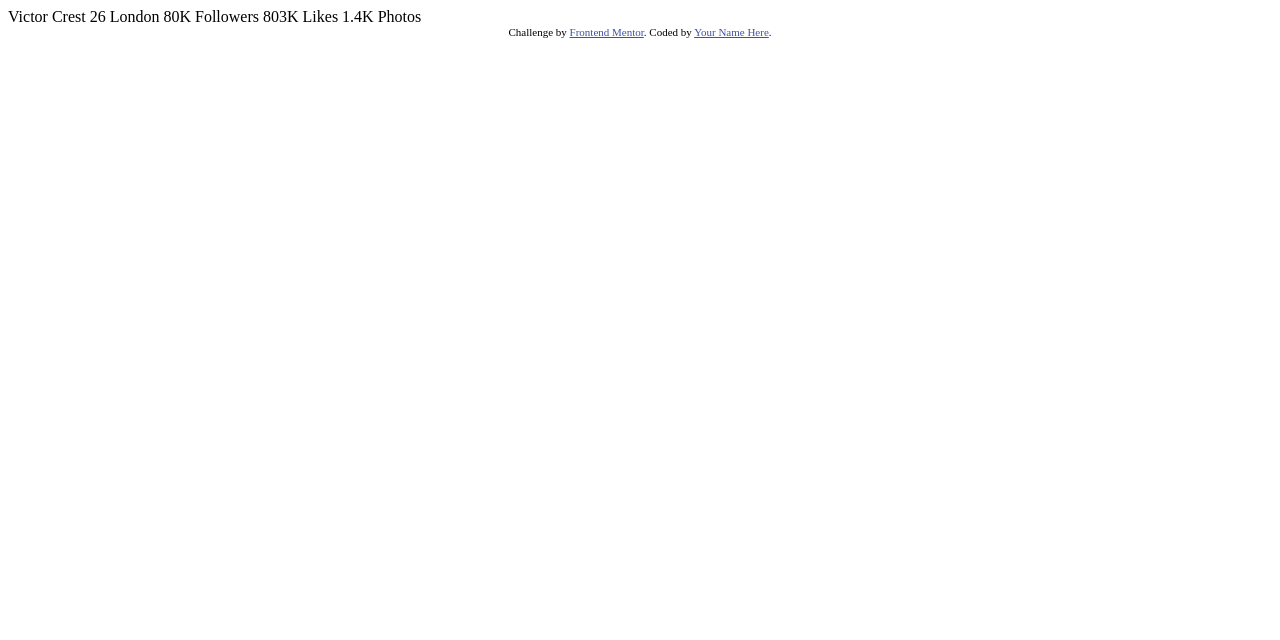
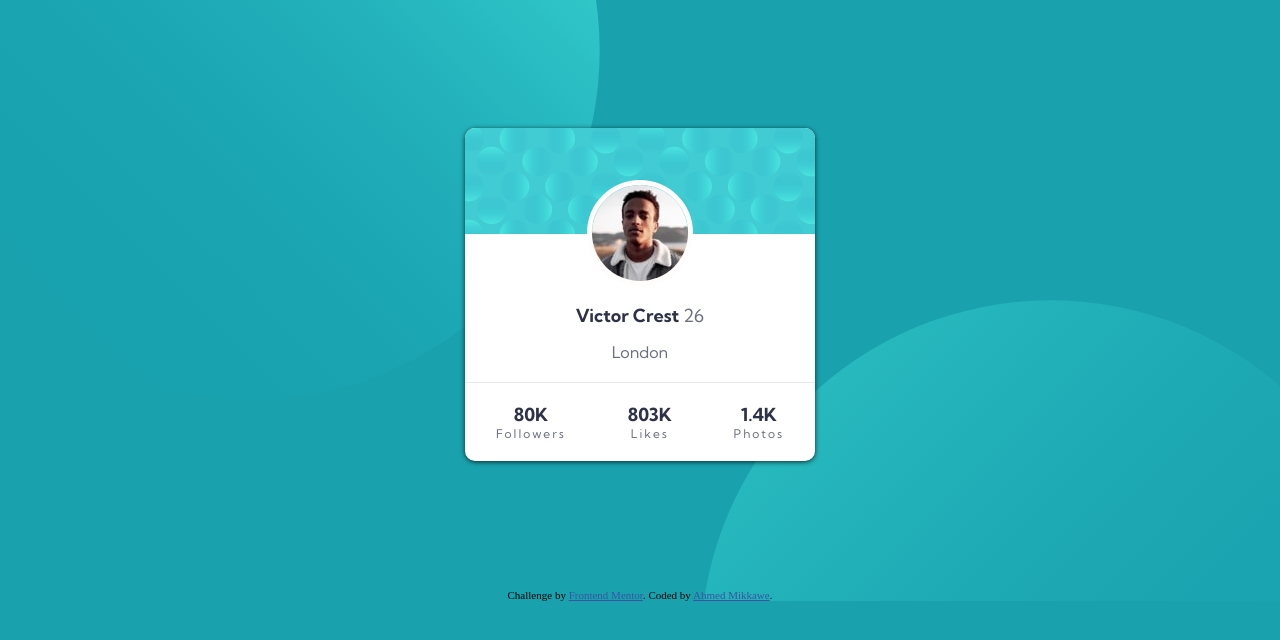
Before and after one commit to AhmedMikkawe/profile-card-component, a plain HTML site: page index.html in a window 1280 px wide. Drawn offline with Linux system fonts and the light colour scheme.

Commit message:
Completed Desktop Version

```diff
--- a/index.html
+++ b/index.html
@@ -3,9 +3,11 @@
 <head>
   <meta charset="UTF-8">
   <meta name="viewport" content="width=device-width, initial-scale=1.0"> <!-- displays site properly based on user's device -->
+  <link rel="preconnect" href="https://fonts.gstatic.com">
+  <link href="https://fonts.googleapis.com/css2?family=Kumbh+Sans:wght@400;700&display=swap" rel="stylesheet">
 
   <link rel="icon" type="image/png" sizes="32x32" href="./images/favicon-32x32.png">
-
+  <link rel="stylesheet" href="style.css">
   <title>Frontend Mentor | Profile card component</title>
 
   <!-- Feel free to remove these styles or customise in your own stylesheet 👍 -->
@@ -15,21 +17,38 @@
   </style>
 </head>
 <body>
-  Victor Crest
-  26
-  London
+  <div class="container">
+    <div class="card">
+      <div class="card-top">
+        <img class="image-profile" src="images/image-victor.jpg" alt="">
+      </div>
+      <div class="personal-info">
+        <div class="name">Victor Crest
+          <span class="age">26</span>
+        </div>
+        <div class="city">London</div>
+      </div>
+      <div class="card-bottom">
+        <div class="followers">
+          <span>80K</span>
+          <span>Followers</span>
+        </div>
+        <div class="likes">
+          <span>803K</span>
+          <span>Likes</span>
+        </div>
+        <div class="photos">
+          <span>1.4K</span>
+          <span>Photos</span>
+        </div>
+      </div>
 
-  80K
-  Followers
+    </div>
+    <div class="attribution">
+      Challenge by <a href="https://www.frontendmentor.io?ref=challenge" target="_blank">Frontend Mentor</a>.
+      Coded by <a href="https://www.linkedin.com/in/ahmedmikkawe/">Ahmed Mikkawe</a>.
+    </div>
+  </div>
 
-  803K
-  Likes
-
-  1.4K
-  Photos
-  <div class="attribution">
-    Challenge by <a href="https://www.frontendmentor.io?ref=challenge" target="_blank">Frontend Mentor</a>.
-    Coded by <a href="#">Your Name Here</a>.
-  </div>
 </body>
 </html>
--- /dev/null
+++ b/style.css
@@ -0,0 +1,76 @@
+.container {
+  background: url(images/bg-pattern-top.svg) -100px -300px no-repeat,
+    url(images/bg-pattern-bottom.svg) 700px 300px no-repeat;
+  background-size: 700px;
+  display: flex;
+  flex-direction: column;
+  justify-content: space-around;
+}
+.card {
+  width: 350px;
+  font-family: "Kumbh Sans", sans-serif;
+  color: hsl(229, 23%, 23%);
+  background-color: #fff;
+  border-radius: 10px;
+  margin: 10% auto;
+  box-shadow: 0px 1px 5px 0px rgba(0, 0, 0, 0.75);
+  -webkit-box-shadow: 0px 1px 5px 0px rgba(0, 0, 0, 0.75);
+  -moz-box-shadow: 0px 1px 5px 0px rgba(0, 0, 0, 0.75);
+}
+.card-top {
+  background-image: url("images/bg-pattern-card.svg");
+  display: flex;
+  justify-content: center;
+  align-items: flex-end;
+  border-radius: 10px 10px 0px 0px;
+}
+.image-profile {
+  border-radius: 50%;
+  position: relative;
+  top: 52px;
+  border: 5px solid rgb(255, 252, 252);
+}
+.personal-info {
+  display: flex;
+  flex-direction: column;
+  align-items: center;
+  margin-top: 50px;
+  border-bottom: 1px solid hsla(227, 10%, 46%, 0.151);
+  padding: 20px;
+}
+.name {
+  font-weight: bold;
+  font-size: 18px;
+}
+.age {
+  color: hsl(227, 10%, 46%);
+  font-weight: 400;
+}
+.city {
+  color: hsl(227, 10%, 46%);
+  margin-top: 15px;
+}
+.card-bottom {
+  display: flex;
+  justify-content: space-around;
+}
+.card-bottom > div {
+  display: flex;
+  flex-direction: column;
+  align-items: center;
+  padding: 20px;
+}
+.card-bottom > div > span:first-child {
+  font-size: 18px;
+  font-weight: bold;
+}
+.card-bottom > div > span:last-child {
+  color: hsl(227, 10%, 46%);
+  font-size: 12px;
+  letter-spacing: 2px;
+}
+body {
+  background-color: hsl(185, 75%, 39%);
+  padding: 0px;
+  margin: 0px;
+}
```
Also changed, not shown: 1 other file.
